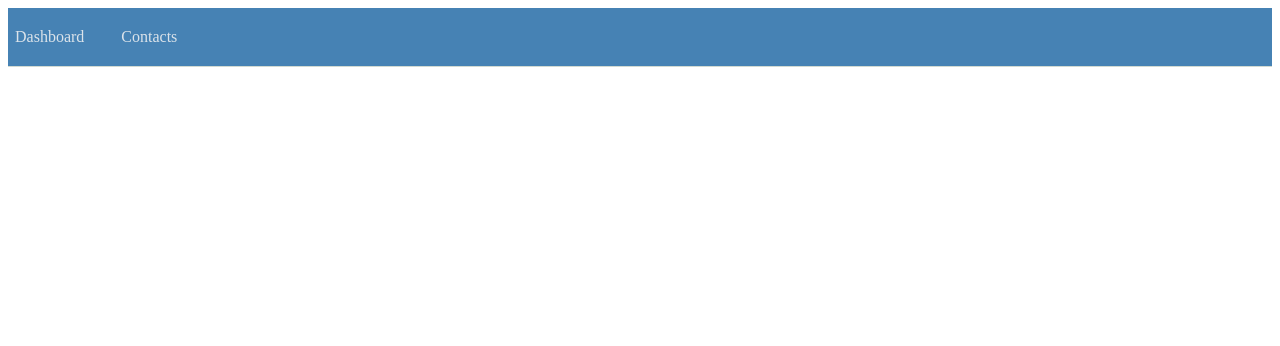
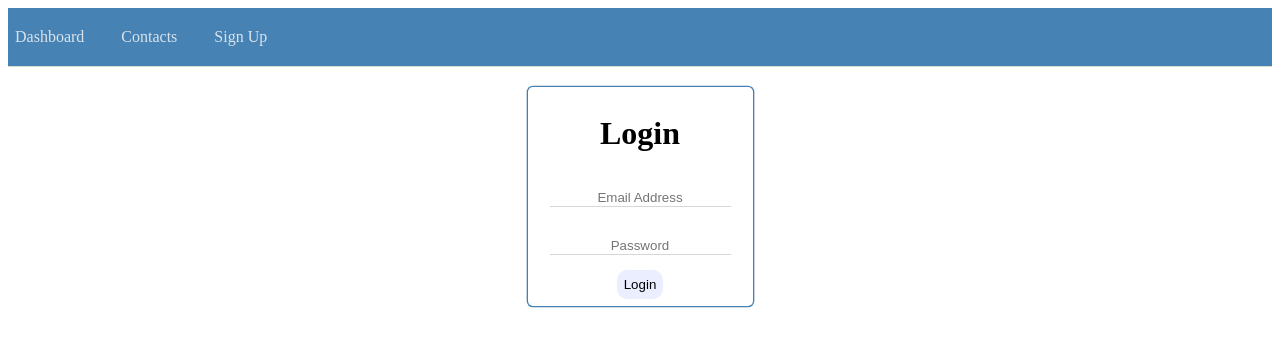
Before and after one commit to jaredgreene1/SayHey, a React app in the folder frontend/: page /login in a window 1280 px wide. Shown: the top 346 px of the page. Built offline with nearby package versions, Linux system fonts and the light colour scheme; the HTML template or start-up script is replaced by a standard one.

Commit message:
Add conditional access based on login status

```diff
--- a/frontend/endpoints.js
+++ b/frontend/endpoints.js
@@ -1,8 +1,10 @@
 const baseUrl = 'http://localhost:3001/'
 
 const signupUrl = baseUrl + 'signup'
+const loginUrl = baseUrl + 'login'
 
 
 export {
-  signupUrl
+  signupUrl,
+  loginUrl
 }
--- a/frontend/src/App.js
+++ b/frontend/src/App.js
@@ -1,22 +1,59 @@
-import React from 'react';
-import { Route } from 'react-router-dom';
+import React, { Component } from 'react';
+import { Route, Redirect } from 'react-router-dom';
 
 import NavBar from './NavBar';
 import ContactList from './ContactList';
 import DashboardList from './DashboardList';
+import SignupForm from './UserAuth/SignupForm';
+import Login from './UserAuth/Login';
+
+function AuthenticatedRoute({component: Component, authenticated, ...rest}) {
+  return (
+    <Route
+      {...rest}
+      render={(props) => authenticated === true
+      ? <Component {...props} {...rest} />
+      : <Redirect to='/login' /> } />
+    )
+};
 
 
 class App extends React.Component {
   constructor(props) {
     super(props);
+    this.state = {
+      authenticated: false,
+      currentUser: null
+    }
+  }
+  setCurrentUser = (user) => {
+    if(user) {
+      this.setState({
+        currentUser: user,
+        authenticated: true
+      })
+    } else {
+      this.setState({
+        currentUser: null,
+        authenticated: false
+      })
+    }
   }
 
   render() {
     return (
       <div>
         <NavBar />
-        <Route path='/contacts' component={ContactList} />
-        <Route exact path='/' component={DashboardList} />
+        <AuthenticatedRoute
+          exact
+          path='/'
+          authenticated={this.state.authenticated}
+          component={DashboardList} />
+        <Route exact path='/contacts' component={ContactList} />
+        <Route exact path='/signup' component={SignupForm} />
+        <Route exact path='/login' render={(props) => {
+          return <Login setCurrentUser={this.setCurrentUser}/>
+        }}/>
       </div>
     );
   }
--- a/frontend/src/NavBar.js
+++ b/frontend/src/NavBar.js
@@ -49,6 +49,7 @@ class NavBar extends React.Component {
         <nav style= {navBarStyle}>
           <HeaderButton path="/" label="Dashboard" />
           <HeaderButton path="/contacts" label="Contacts" />
+          <HeaderButton path="/signup" label="Sign Up" />
         </nav>
       </div>
     );
--- /dev/null
+++ b/frontend/src/UserAuth/Login.js
@@ -0,0 +1,97 @@
+import React from 'react';
+import axios from 'axios';
+import crypto from 'crypto';
+import { Link } from 'react-router-dom';
+
+
+import { Button } from '../Buttons';
+import { loginUrl } from '../../endpoints';
+
+
+const outer = {
+  display: 'flex',
+  justifyContent: 'center',
+  height: '100%',
+  width: '100%',
+}
+
+const form = {
+  display: 'flex',
+  flexDirection: 'column',
+  alignItems: 'center',
+  height: 'fit-content',
+  boxShadow: 'rgb(70, 129, 180) 0px 0px 0px 1pt',
+  borderRadius: '5px',
+  padding: '7px',
+}
+
+const inputBox = {
+  border: 'none',
+  borderBottom: '1px solid rgb(210, 218, 210)',
+  margin: '15px',
+  textAlign: 'center',
+}
+
+
+class Login extends React.Component {
+  constructor(props) {
+    super(props);
+    this.state = {
+      email: '',
+      password: ''
+    }
+  }
+
+  handleChange = (event) => {
+    this.state[event.target.name] = event.target.value;
+    this.setState(this.state);
+  }
+
+
+  handleSubmit = (event) => {
+    event.preventDefault();
+    let hasher = crypto.createHash('sha256')
+    hasher.update(this.state.password)
+    this.state.password = hasher.digest('hex')
+
+    return axios({
+      method: 'post',
+      url: loginUrl,
+      headers: {'Content-Type': 'application/json'},
+      data: JSON.stringify(this.state)}).then( res => {
+        console.log("data came back")
+        this.props.setCurrentUser(res.data);
+      });
+  };
+
+  render() {
+    return (
+      <div name='outer' style={outer}>
+        <div name='form' style={form}>
+          <h1> Login </h1>
+
+          <div>
+            <input name='email'
+              type='email'
+              placeholder='Email Address'
+              value={this.state.email}
+              style={inputBox}
+              onChange={this.handleChange}/>
+          </div>
+
+          <div>
+            <input name="password"
+              type="password"
+              placeholder='Password'
+              value={this.state.password}
+              style={inputBox}
+              onChange={this.handleChange}/>
+          </div>
+          <Button callback={this.handleSubmit} text="Login" />
+        </div>
+      </div>
+    );
+  }
+}
+
+export default Login;
```
Also changed, not shown: 2 other files (tests, documents, lock files or other folders).
